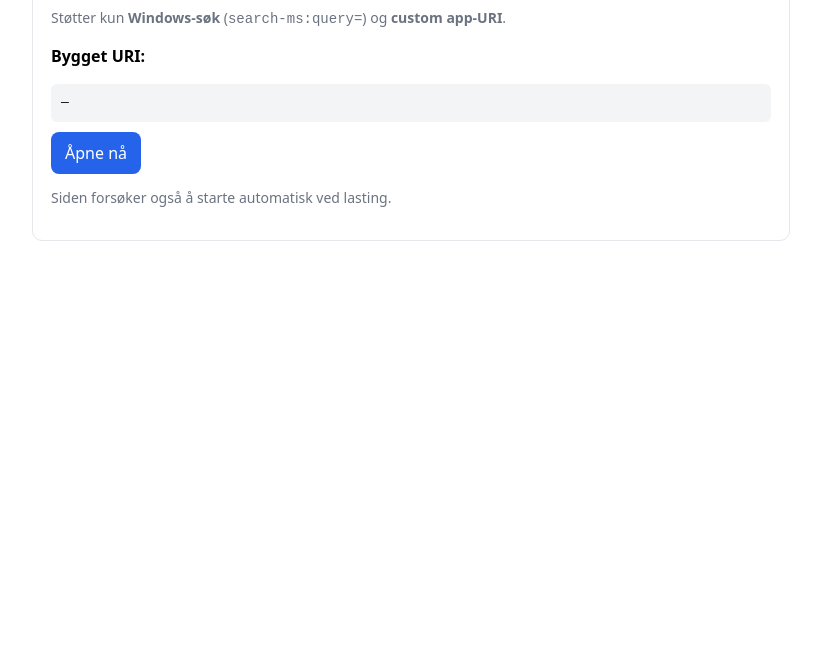
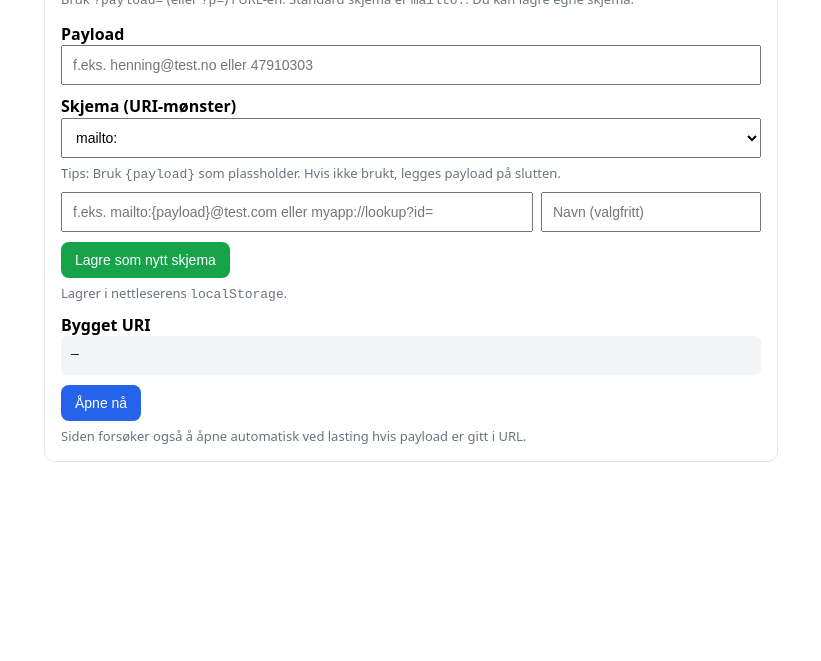
Before and after one commit to henninglangeland/OpenURI-Lab-testproject, a plain HTML site: page index.html in a window 1280 px wide. Shown: the part 139-800 px from the top of the page, without its empty margins (229-1050 px from the left). Drawn offline with Linux system fonts and the light colour scheme.

Commit message:
Update index.html

```diff
--- a/index.html
+++ b/index.html
@@ -1,93 +1,194 @@
 <!DOCTYPE html>
 <html lang="no">
 <head>
-  <meta charset="utf-8">
-  <title>Launcher (search-ms & custom)</title>
-  <meta name="viewport" content="width=device-width, initial-scale=1.0">
+  <meta charset="utf-8" />
+  <title>Auto URI Launcher</title>
+  <meta name="viewport" content="width=device-width, initial-scale=1" />
   <style>
-    body{font-family:system-ui,Arial,sans-serif;margin:40px;line-height:1.4}
-    .box{max-width:720px;margin:auto;border:1px solid #e5e7eb;border-radius:10px;padding:18px}
-    .uri{font-family:monospace;background:#f3f4f6;padding:10px;border-radius:6px;word-break:break-all}
-    .btn{display:inline-block;margin-top:10px;padding:10px 14px;border:0;border-radius:8px;cursor:pointer;background:#2563eb;color:#fff;text-decoration:none}
-    .sub{color:#6b7280;font-size:14px}
+    body { font-family: system-ui, Arial, sans-serif; margin: 24px; line-height: 1.4; }
+    .wrap { max-width: 700px; margin: 0 auto; border: 1px solid #e5e7eb; border-radius: 10px; padding: 16px; }
+    label { display:block; margin-top:10px; font-weight:600; }
+    input, select, button { padding:10px; font-size:14px; }
+    input, select { width:100%; box-sizing:border-box; }
+    .row { margin-top:8px; }
+    .uri { font-family: monospace; background:#f3f4f6; padding:10px; border-radius:6px; word-break:break-all; }
+    .btn { margin-top:10px; padding:10px 14px; border:0; border-radius:8px; cursor:pointer; background:#2563eb; color:#fff; }
+    .hint { color:#6b7280; font-size:13px; margin-top:6px; }
+    .inline { display:flex; gap:8px; align-items:center; }
+    .inline input { flex: 1; }
   </style>
 </head>
 <body>
-  <div class="box">
-    <h1>URI-launcher</h1>
-    <p class="sub">Støtter kun <strong>Windows-søk</strong> (<code>search-ms:query=</code>) og <strong>custom app-URI</strong>.</p>
+  <div class="wrap">
+    <h1>Auto URI Launcher</h1>
+    <p class="hint">Bruk <code>?payload=</code> (eller <code>?p=</code>) i URL-en. Standard skjema er <code>mailto:</code>. Du kan lagre egne skjema.</p>
 
-    <p><strong>Bygget URI:</strong></p>
-    <div id="uri" class="uri">—</div>
+    <div class="row">
+      <label for="payload">Payload</label>
+      <input id="payload" type="text" placeholder="f.eks. henning@test.no eller 47910303" />
+    </div>
 
-    <a id="openLink" class="btn" href="#" rel="noopener">Åpne nå</a>
-    <p class="sub">Siden forsøker også å starte automatisk ved lasting.</p>
+    <div class="row">
+      <label for="schemeSelect">Skjema (URI-mønster)</label>
+      <select id="schemeSelect"></select>
+      <div class="hint">Tips: Bruk <code>{payload}</code> som plassholder. Hvis ikke brukt, legges payload på slutten.</div>
+    </div>
+
+    <div class="row">
+      <div class="inline">
+        <input id="customPattern" type="text" placeholder="f.eks. mailto:{payload}@test.com eller myapp://lookup?id=" />
+        <input id="customName" type="text" placeholder="Navn (valgfritt)" style="max-width: 220px;" />
+      </div>
+      <button id="saveBtn" class="btn" style="background:#16a34a;">Lagre som nytt skjema</button>
+      <div class="hint">Lagrer i nettleserens <code>localStorage</code>.</div>
+    </div>
+
+    <div class="row">
+      <label>Bygget URI</label>
+      <div id="preview" class="uri">—</div>
+      <button id="openBtn" class="btn">Åpne nå</button>
+      <div class="hint">Siden forsøker også å åpne automatisk ved lasting hvis payload er gitt i URL.</div>
+    </div>
   </div>
 
   <script>
     (function(){
-      const qs = new URLSearchParams(location.search);
+      const DEFAULTS = [
+        { name: "mailto:", pattern: "mailto:" }
+      ];
 
-      // Input-varianter:
-      // 1) Windows-søk:   ?q=VERDI
-      // 2) Custom app:     ?scheme=MYAPP_PREFIX&payload=VERDI
-      //    (prefix eksempel: myapp://lookup?num=)
-      //
-      // Alternativt kan du tvinge Windows-søk via scheme:
-      //    ?scheme=search-ms:query=&payload=VERDI
+      const lsKey = "simple-uri-schemes";
+      const lsDefaultKey = "simple-uri-default"; // lagrer valgt standard pattern-streng
 
-      const q       = qs.get('q');
-      const schemeQ = qs.get('scheme');
-      const payload = qs.get('payload');
+      const $payload = document.getElementById('payload');
+      const $select  = document.getElementById('schemeSelect');
+      const $custom  = document.getElementById('customPattern');
+      const $cname   = document.getElementById('customName');
+      const $preview = document.getElementById('preview');
+      const $open    = document.getElementById('openBtn');
+      const $save    = document.getElementById('saveBtn');
 
-      let uri = '';
-
-      if (q && !schemeQ) {
-        // Ren Windows-søk med ?q=
-        uri = 'search-ms:query=' + encodeURIComponent(q);
-      } else if (schemeQ && (payload ?? '') !== '') {
-        // Custom (eller eksplisitt search-ms via scheme)
-        // NB: scheme antas å være et prefiks som vi bare legger verdien etter.
-        // Vi URL-koder payloaden, siden mange apps tåler/forventer det i query.
-        uri = schemeQ + encodeURIComponent(payload);
-      } else {
-        // Ingenting å bygge
-        uri = '';
+      // Hent/lagre i localStorage
+      function loadSchemes(){
+        try {
+          const raw = localStorage.getItem(lsKey);
+          const arr = raw ? JSON.parse(raw) : [];
+          // sørg for at mailto: alltid finnes som første
+          const merged = [...DEFAULTS];
+          arr.forEach(x => {
+            if (!merged.find(m => m.pattern === x.pattern)) merged.push(x);
+          });
+          return merged;
+        } catch { return [...DEFAULTS]; }
+      }
+      function saveSchemes(list){
+        localStorage.setItem(lsKey, JSON.stringify(list.filter(x => x.pattern !== "mailto:")));
+      }
+      function loadDefaultPattern(){
+        return localStorage.getItem(lsDefaultKey) || "mailto:";
+      }
+      function saveDefaultPattern(pattern){
+        localStorage.setItem(lsDefaultKey, pattern);
       }
 
-      // Vis i UI
-      const uriEl = document.getElementById('uri');
-      uriEl.textContent = uri || 'Mangler parametere. Bruk ?q=… eller ?scheme=…&payload=…';
+      let schemes = loadSchemes();
 
-      // Sett opp manuell lenke
-      const openLink = document.getElementById('openLink');
-      if (uri) openLink.href = uri; else openLink.removeAttribute('href');
+      function fillSelect(selectedPattern){
+        $select.innerHTML = "";
+        schemes.forEach(sc => {
+          const opt = document.createElement('option');
+          opt.value = sc.pattern;
+          opt.textContent = sc.name || sc.pattern;
+          if (sc.pattern === selectedPattern) opt.selected = true;
+          $select.appendChild(opt);
+        });
+      }
 
-      // Auto-launch med klikk-simulering + iframe fallback
-      function autoLaunch(targetUri){
-        if (!targetUri) return;
+      function buildURI(pattern, payload){
+        if (!payload || !pattern) return "";
+        const encoded = encodeURIComponent(payload);
+        if (pattern.includes("{payload}")) {
+          return pattern.replaceAll("{payload}", encoded);
+        }
+        return pattern + encoded;
+      }
 
-        // 1) Simulert klikk på <a> (best sjanse i Chromium/Edge)
+      function updatePreview(){
+        const uri = buildURI($select.value, $payload.value.trim());
+        $preview.textContent = uri || "—";
+      }
+
+      function attemptOpen(uri){
+        if (!uri) return;
+        // 1) Simulert klikk på <a> (gir best sjanse i Chromium/Edge)
         const a = document.createElement('a');
-        a.href = targetUri;
+        a.href = uri;
         a.rel = 'noopener';
         document.body.appendChild(a);
         a.click();
         document.body.removeChild(a);
 
-        // 2) Fallback: skjult iframe
+        // 2) Fallback via skjult iframe
         setTimeout(() => {
           try {
             const iframe = document.createElement('iframe');
             iframe.style.display = 'none';
-            iframe.src = targetUri;
+            iframe.src = uri;
             document.body.appendChild(iframe);
             setTimeout(() => { document.body.removeChild(iframe); }, 1500);
-          } catch(e) {/* ignorer */}
+          } catch(e){}
         }, 0);
       }
 
-      // Start automatisk på load
-      autoLaunch(uri);
+      // Init fra URL
+      const qs = new URLSearchParams(location.search);
+      const payloadFromUrl = qs.get('payload') || qs.get('p') || "";
+      const schemeFromUrl  = qs.get('scheme'); // valgfritt
+      $payload.value = payloadFromUrl;
+
+      const defaultPattern = schemeFromUrl || loadDefaultPattern();
+      fillSelect(defaultPattern);
+      updatePreview();
+
+      // Auto-launch hvis payload finnes
+      if ($payload.value) {
+        const uri = buildURI($select.value, $payload.value.trim());
+        attemptOpen(uri);
+      }
+
+      // UI events
+      $payload.addEventListener('input', updatePreview);
+      $select.addEventListener('change', () => {
+        saveDefaultPattern($select.value);
+        updatePreview();
+      });
+
+      $open.addEventListener('click', () => {
+        const uri = buildURI($select.value, $payload.value.trim());
+        updatePreview();
+        attemptOpen(uri);
+      });
+
+      $save.addEventListener('click', () => {
+        const pattern = ($custom.value || "").trim();
+        if (!pattern) return alert("Skriv inn et mønster først.");
+        const name = ($cname.value || pattern).trim();
+
+        // Hvis samme pattern allerede finnes, bare oppdater navn
+        const existing = schemes.find(s => s.pattern === pattern);
+        if (existing) {
+          existing.name = name;
+        } else {
+          schemes.push({ name, pattern });
+        }
+        saveSchemes(schemes);
+        fillSelect(pattern);
+        saveDefaultPattern(pattern);
+        updatePreview();
+        $custom.value = "";
+        $cname.value = "";
+      });
     })();
-  <
+  </script>
+</body>
+</html>
```
